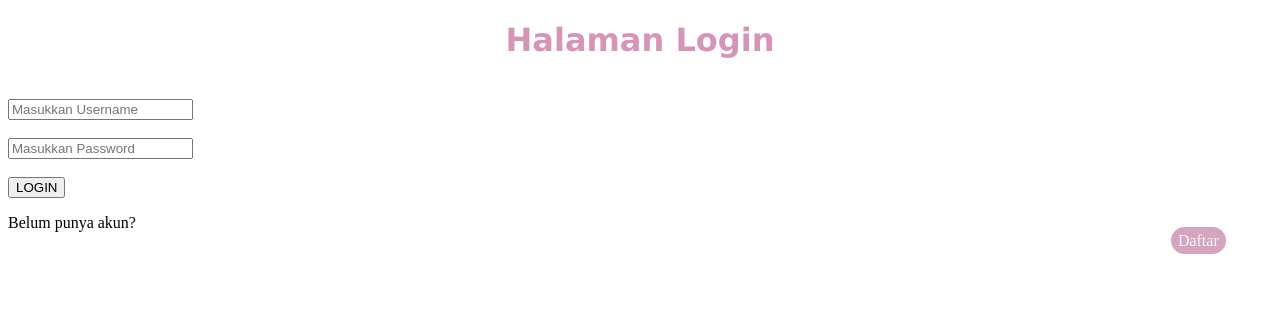
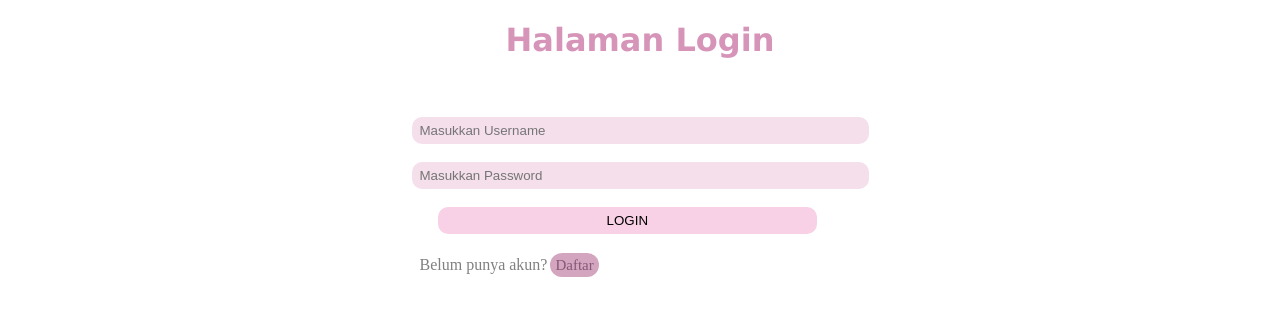
Before and after one commit to IndriAryani/indri-ci, a CodeIgniter app: page /indri-ci/ in a window 1280 px wide. Shown: the top 316 px of the page. Run offline with CodeIgniter, Linux system fonts and the light colour scheme.

Commit message:
tambah_css

```diff
--- a/application/views/daftar.php
+++ b/application/views/daftar.php
@@ -1,5 +1,6 @@
 <h1>Tambah User</h1>
-
+<br><br>
+<div class="dftrv">
 <form action="<?= base_url() ?>daftar/simpan" method="post">
     <input type="text" name="username" placeholder="Masukkan Username"><br><br>
     <input type="password" name="password" placeholder="Masukkan Password"><br><br>
@@ -7,3 +8,4 @@
 
     <input type="submit" value="SIMPAN">
 </form>
+</div>
--- a/application/views/login.php
+++ b/application/views/login.php
@@ -1,5 +1,14 @@
+<!DOCTYPE html>
+<html lang="en">
+<head>
+    <meta charset="UTF-8">
+    <meta name="viewport" content="width=device-width, initial-scale=1.0">
+    <title>Document</title>
+</head>
+<body>
 <h1>Halaman Login</h1>
-<br>
+<br><br>
+<div class="hl">
     <?= $this->session->flashdata('message'); ?>
     <form action="<?= base_url() ?>login/verifikasi" method="post">
         <input type="text" placeholder="Masukkan Username" name="username"><br><br>
@@ -7,4 +16,8 @@
 
         <input type="submit" value="LOGIN">
     </form>
-<p>Belum punya akun?<a href="<?= base_url() ?>daftar">Daftar</a></p>
+</div>
+<p class="dftr">Belum punya akun?<a class="tdftr" href="<?= base_url() ?>daftar">Daftar</a>
+</p>
+</body>
+</html>
--- a/application/views/templete/header.php
+++ b/application/views/templete/header.php
@@ -7,6 +7,7 @@
     <link rel="stylesheet" href="<?php echo base_url('assets/admin.css')?>">
     <link rel="stylesheet" href="<?php echo base_url('assets/tambah.css')?>">
     <link rel="stylesheet" href="<?php echo base_url('assets/menu.css')?>">
+    <link rel="stylesheet" href="<?php echo base_url('assets/daftar.css')?>">
     <title>Document</title>
 </head>
 <body>
--- a/assets/login.css
+++ b/assets/login.css
@@ -1,10 +1,43 @@
-.input [type=text]{
+
+.hl [type=text]{
      width: 35%;
-    color: white;
-    padding: 6px px;
+    color: rgb(0, 0, 0);
+    padding: 6px 7px;
     border-radius: 10px;
     margin-left: 32%;
     border: none;
-    background-color: rgb(214, 148, 184);
+    background-color: rgb(245, 223, 235);
     cursor: pointer;
 }
+.hl [type=password]{
+    width: 35%;
+   color: rgb(0, 0, 0);
+   padding: 6px 7px;
+   border-radius: 10px;
+   margin-left: 32%;
+   border: none;
+   background-color: rgb(245, 223, 235);
+   cursor: pointer;
+}
+.hl [type=submit]{
+    width: 30%;
+   color: rgb(0, 0, 0);
+   padding: 6px 7px;
+   border-radius: 10px;
+   margin-left: 34%;
+   border: none;
+   background-color: rgb(248, 209, 230);
+   cursor: pointer;
+}
+.dftr{
+    padding: 6px 7px;
+    margin-left: 32%;
+    color: grey;
+}
+.tdftr{
+    padding: 4px 5px;
+    margin-left: 3px;
+    font-size: 15px;
+    color: rgb(133, 88, 118);
+    text-decoration: none;
+}
```
Also changed, not shown: assets/daftar.css (added, +30 -0 lines).
